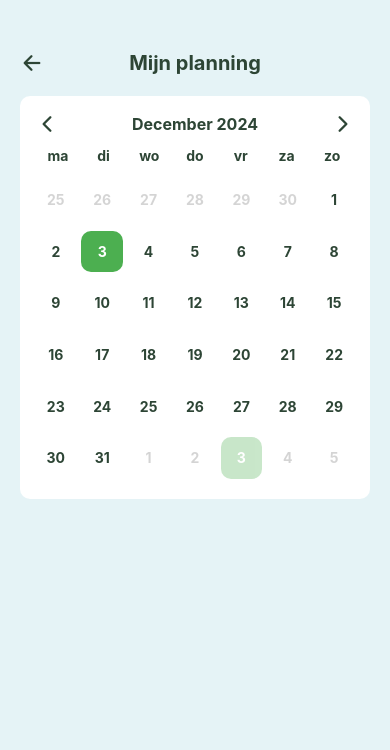
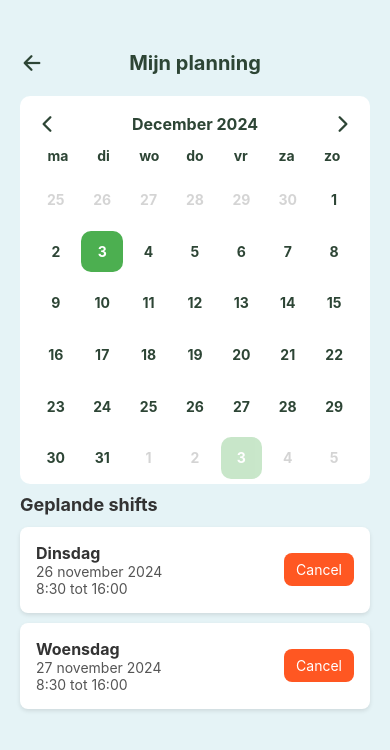
Before and after one commit to EHB-TI/EasyPlanningGroup9, a React Native app: screen /WorkerMijnplanning in a window 390 px wide. Shown: the top 750 px of the page. Built offline with nearby package versions, Linux system fonts and the light colour scheme.

Commit message:
Update WorkerMijnplanning.js

```diff
--- a/screens/WorkerMijnplanning.js
+++ b/screens/WorkerMijnplanning.js
@@ -1,5 +1,5 @@
 import React, { useState } from "react";
-import { View, Text, StyleSheet, TouchableOpacity, ScrollView } from "react-native";
+import { View, Text, StyleSheet, TouchableOpacity, ScrollView, Alert } from "react-native";
 import { Ionicons } from "@expo/vector-icons";
 
 export default function WorkerMijnplanning({ navigation }) {
@@ -22,6 +22,27 @@ export default function WorkerMijnplanning({ navigation }) {
     setSelectedDay(day);
     console.log(`Day ${day} clicked`);
   };
+
+    const handleCancelShift = (shiftId) => {
+      Alert.alert(
+        'Annuler shift',
+        'Ben je zeker dat je deze shift wilt annuleren?',
+        [
+          {
+            text: 'Non',
+            style: 'cancel',
+          },
+          {
+            text: 'Oui',
+            onPress: () => {
+              console.log(`Shift avec l'ID ${shiftId} a été annulé.`);
+              // Ajouter ici la logique pour annuler le shift (mise à jour Firebase, etc.)
+            },
+          },
+        ],
+        { cancelable: true }
+      );
+    };
 
   return (
     <View style={styles.container}>
@@ -71,7 +92,38 @@ export default function WorkerMijnplanning({ navigation }) {
         </View>
       </View>
 
-      {/* Bottom Tab Navigation (Placeholder) */}
+
+
+      <View style={styles.section}>
+                <Text style={styles.sectionTitle}>Geplande shifts</Text>
+                <View style={styles.plannedShift}>
+                  <View>
+                    <Text style={styles.plannedShiftDay}>Dinsdag</Text>
+                    <Text style={styles.plannedShiftDate}>26 november 2024</Text>
+                    <Text style={styles.plannedShiftTime}>8:30 tot 16:00</Text>
+                  </View>
+                  <TouchableOpacity
+                    style={styles.cancelButton}
+                    onPress={() => handleCancelShift('shiftId123')}
+                  >
+                    <Text style={styles.cancelButtonText}>Cancel</Text>
+                  </TouchableOpacity>
+                </View>
+
+                <View style={styles.plannedShift}>
+                  <View>
+                    <Text style={styles.plannedShiftDay}>Woensdag</Text>
+                    <Text style={styles.plannedShiftDate}>27 november 2024</Text>
+                    <Text style={styles.plannedShiftTime}>8:30 tot 16:00</Text>
+                  </View>
+                  <TouchableOpacity
+                    style={styles.cancelButton}
+                    onPress={() => handleCancelShift('shiftId124')}
+                  >
+                    <Text style={styles.cancelButtonText}>Cancel</Text>
+                  </TouchableOpacity>
+                </View>
+              </View>
 
     </View>
   );
@@ -100,6 +152,7 @@ const styles = StyleSheet.create({
     padding: 15,
     borderRadius: 10,
     marginBottom: 10,
+    paddingBottom:0
   },
   calendarHeaderContainer: {
     flexDirection: "row",
@@ -154,4 +207,51 @@ const styles = StyleSheet.create({
   selectedText: {
     color: "#FFFFFF",
   },
+  section: {
+    marginBottom: 20,
+    marginHorizontal: 20,
+  },
+  sectionTitle: {
+    fontSize: 18,
+    fontWeight: 'bold',
+    marginBottom: 12,
+    color: '#333',
+  },
+  plannedShift: {
+    flexDirection: 'row',
+    justifyContent: 'space-between',
+    alignItems: 'center',
+    backgroundColor: '#FFFFFF',
+    padding: 16,
+    borderRadius: 8,
+    marginBottom: 10,
+    shadowColor: '#000',
+    shadowOpacity: 0.1,
+    shadowOffset: { width: 0, height: 2 },
+    shadowRadius: 4,
+    elevation: 2,
+  },
+  plannedShiftDay: {
+    fontSize: 16,
+    fontWeight: 'bold',
+    color: '#333',
+  },
+  plannedShiftDate: {
+    fontSize: 14,
+    color: '#555',
+  },
+  plannedShiftTime: {
+    fontSize: 14,
+    color: '#555',
+  },
+  cancelButton: {
+    backgroundColor: '#FF5722',
+    paddingVertical: 8,
+    paddingHorizontal: 12,
+    borderRadius: 8,
+  },
+  cancelButtonText: {
+    color: '#FFFFFF',
+    fontSize: 14,
+  },
 });
```
